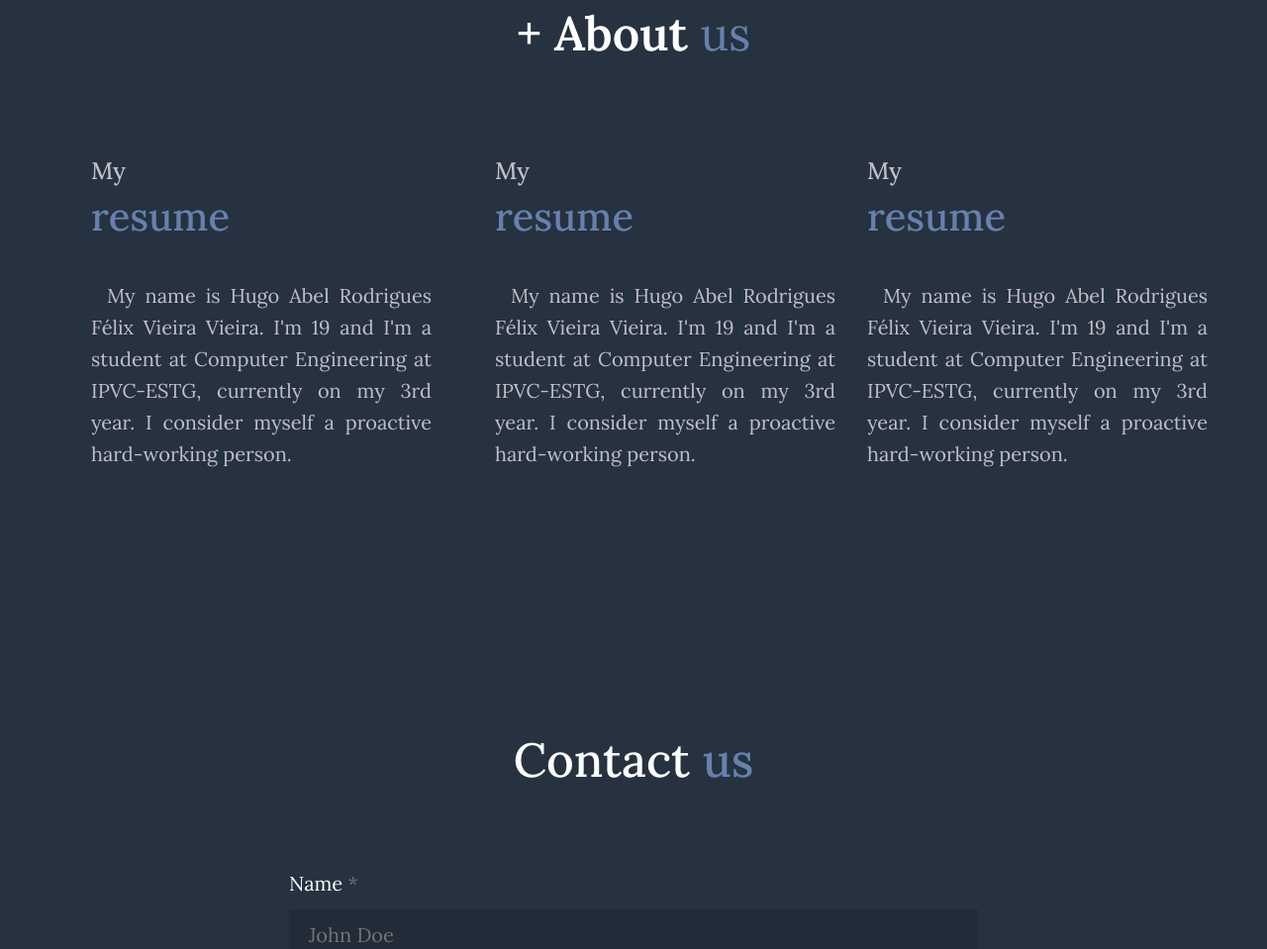
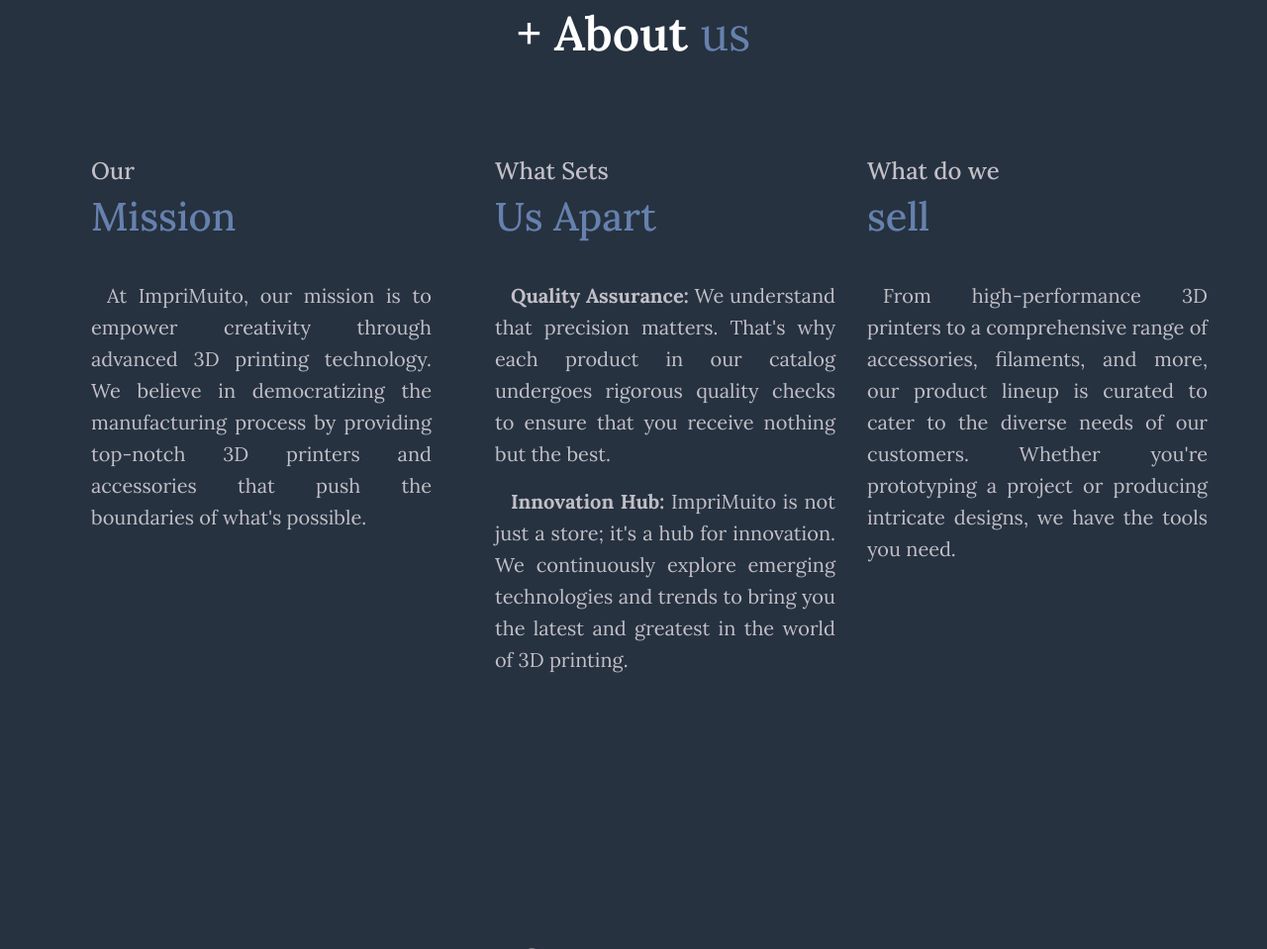
Before and after one commit to Viiieira/gp-website, a plain HTML site: page index.html in a window 1280 px wide. Shown: the part 911-1870 px from the top of the page at 99% size. Drawn offline with Linux system fonts and the light colour scheme.

Commit message:
Updated about us

```diff
--- a/index.html
+++ b/index.html
@@ -98,43 +98,53 @@
 				<!-- Mais Sobre Mim -->
 				<div class="about-us-card">
 					<h3>
-						<p>My</p>
-						<span class="colored">resume</span>
+						<p>Our</p>
+						<span class="colored">Mission</span>
 					</h3>
 					<div class="about-us-info">
 						<p>
-							My name is Hugo Abel Rodrigues Félix Vieira Vieira.
-							I'm 19 and I'm a student at Computer Engineering at
-							IPVC-ESTG, currently on my 3rd year. I consider
-							myself a proactive hard-working person.
+							At ImpriMuito, our mission is to empower creativity
+							through advanced 3D printing technology. We believe
+							in democratizing the manufacturing process by
+							providing top-notch 3D printers and accessories that
+							push the boundaries of what's possible.
 						</p>
 					</div>
 				</div>
 				<div class="about-us-card">
 					<h3>
-						<p>My</p>
-						<span class="colored">resume</span>
+						<p>What Sets</p>
+						<span class="colored">Us Apart</span>
 					</h3>
 					<div class="about-us-info">
 						<p>
-							My name is Hugo Abel Rodrigues Félix Vieira Vieira.
-							I'm 19 and I'm a student at Computer Engineering at
-							IPVC-ESTG, currently on my 3rd year. I consider
-							myself a proactive hard-working person.
+							<b>Quality Assurance:</b> We understand that
+							precision matters. That's why each product in our
+							catalog undergoes rigorous quality checks to ensure
+							that you receive nothing but the best.
+						</p>
+						<p>
+							<b>Innovation Hub:</b> ImpriMuito is not just a
+							store; it's a hub for innovation. We continuously
+							explore emerging technologies and trends to bring
+							you the latest and greatest in the world of 3D
+							printing.
 						</p>
 					</div>
 				</div>
 				<div class="about-us-card">
 					<h3>
-						<p>My</p>
-						<span class="colored">resume</span>
+						<p>What do we</p>
+						<span class="colored">sell</span>
 					</h3>
 					<div class="about-us-info">
 						<p>
-							My name is Hugo Abel Rodrigues Félix Vieira Vieira.
-							I'm 19 and I'm a student at Computer Engineering at
-							IPVC-ESTG, currently on my 3rd year. I consider
-							myself a proactive hard-working person.
+							From high-performance 3D printers to a comprehensive
+							range of accessories, filaments, and more, our
+							product lineup is curated to cater to the diverse
+							needs of our customers. Whether you're prototyping a
+							project or producing intricate designs, we have the
+							tools you need.
 						</p>
 					</div>
 				</div>
```
